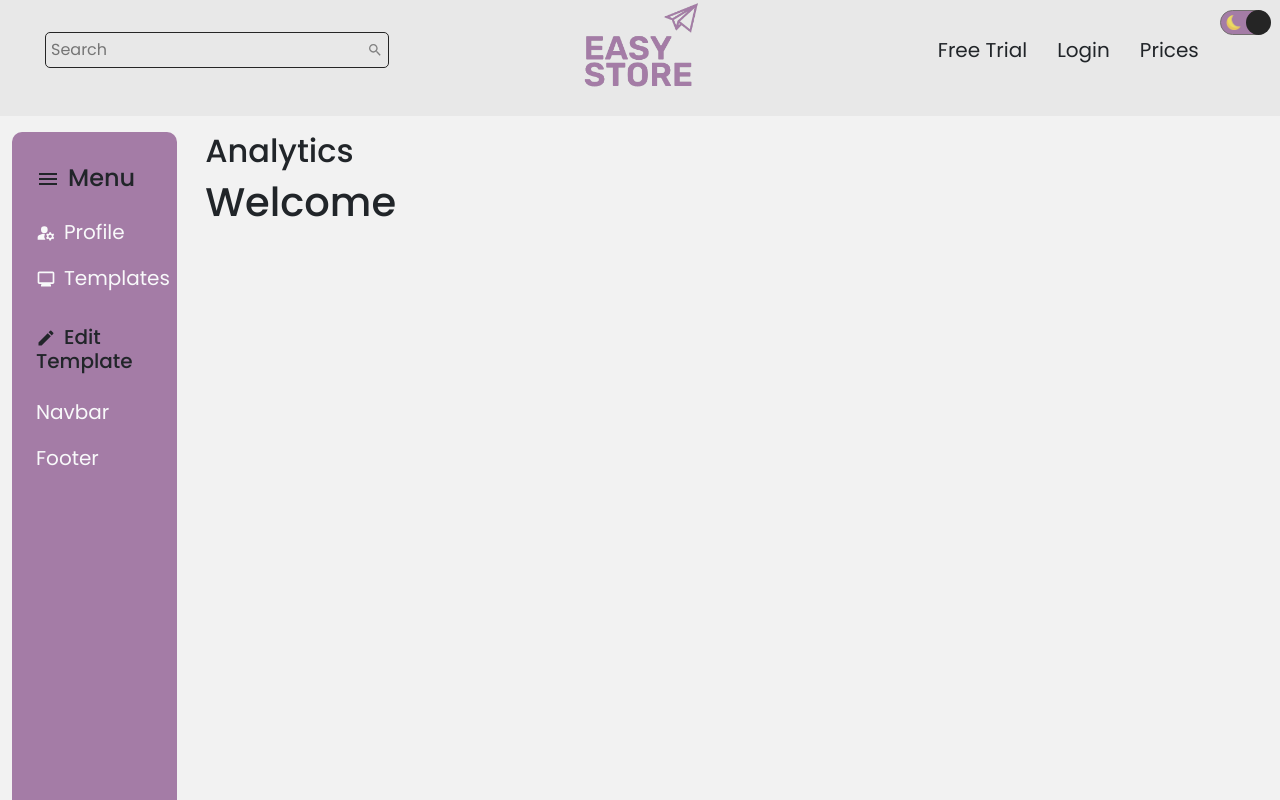
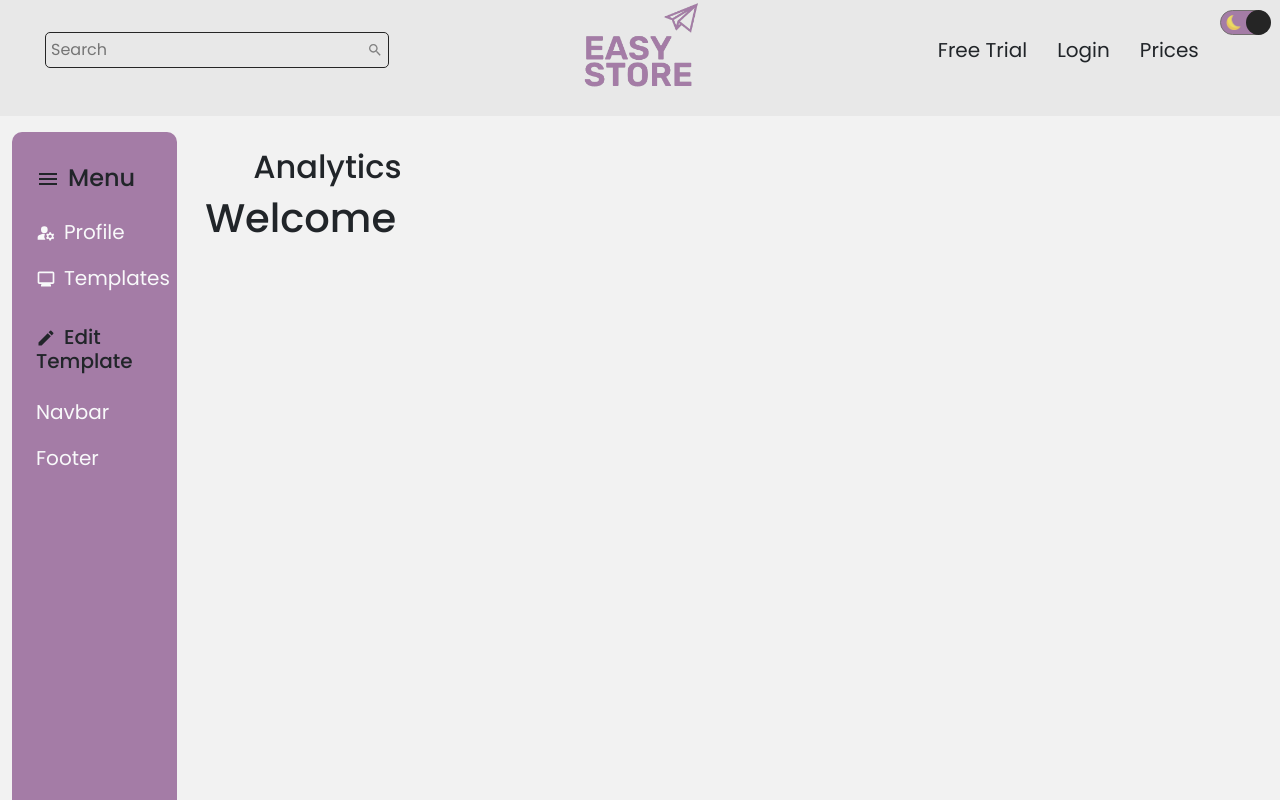
Before and after one commit to BensDevDe/easy-store-main, a React (Create React App) app in the folder client/: page /dashboard/analytics in a window 1280 px wide. Shown: the top 800 px of the page. Built offline with nearby package versions, Linux system fonts and the light colour scheme.

Commit message:
templatepage style changes

```diff
--- a/client/src/components/MainDashboardContent.js
+++ b/client/src/components/MainDashboardContent.js
@@ -14,7 +14,7 @@ const MainDashboardContent = () => {
 
   return (
     <Container className='mx-3 mt-3'>
-      <h2>{params.id.length !== 0 ? capitalizeFirstLetter(params.id) : 'Home'}</h2>
+      <h2 className="ms-5 mt-3">{params.id.length !== 0 ? capitalizeFirstLetter(params.id) : 'Home'}</h2>
       {
         (params.id === 'templates') ? (
         <Templates/>
--- a/client/src/pages/Templates.js
+++ b/client/src/pages/Templates.js
@@ -4,7 +4,7 @@ import {  Row, Col, Form, Button} from 'react-bootstrap'
 const Templates = () => {
   return (
     <div className='my-3' style={{width: '80vw'}}>
-      <Row className='justify-content-center'>
+      <Row className='justify-content-center mx-5'>
         <Col>
         <h4 className='mt-2 mb-3'>Select your E-Commerce Template</h4>
         <h5>All templates have shared features such as:</h5>
```
